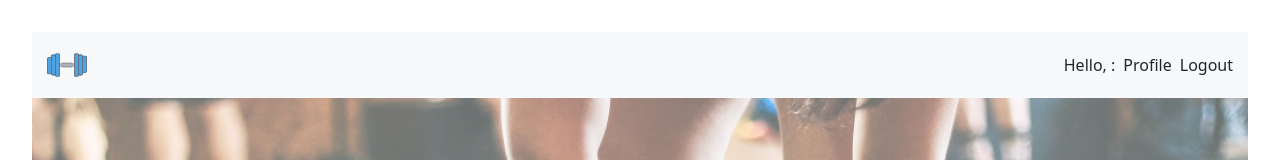
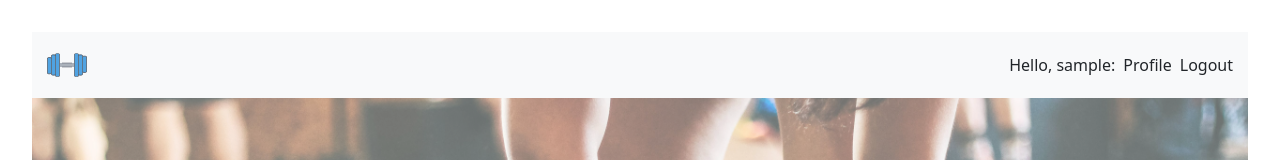
Before and after one commit to giuliainbarcelona/fitnessapp, a React (Vite) app in the folder client/: page /Login in a window 1280 px wide. Shown: the top 160 px of the page. Built offline with nearby package versions, Linux system fonts and the light colour scheme; sample sign-in values are in the browser's storage; what ldrs would draw is missing.

Commit message:
Navbar username rendering

```diff
--- a/client/src/contexts/authContext.jsx
+++ b/client/src/contexts/authContext.jsx
@@ -1,22 +1,30 @@
 import { createContext, useState, useContext } from "react";
-
+import { useEffect } from "react";
 const AuthContext = createContext();
-
 const AuthProvider = (props) => {
   const [isLoggedIn, setIsLoggedIn] = useState(!!localStorage.getItem("token"));
-  const [currentUser, setCurrentUser] = useState({});
-
+  const [currentUser, setCurrentUser] = useState(() => {
+    const storedUser = localStorage.getItem("currentUser");
+    return storedUser ? JSON.parse(storedUser) : {};
+  });
   const signIn = (user) => {
     console.log("LOGIN");
     setIsLoggedIn(true);
     setCurrentUser(user);
+    localStorage.setItem("currentUser", JSON.stringify(user));
   };
-
   const signOut = () => {
     setIsLoggedIn(false);
     setCurrentUser({});
+    localStorage.removeItem("currentUser");
+    localStorage.removeItem("token");
   };
-
+  useEffect(() => {
+    const storedUser = localStorage.getItem("currentUser");
+    if (storedUser) {
+      setCurrentUser(JSON.parse(storedUser));
+    }
+  }, []);
   return (
     <AuthContext.Provider
       value={{
@@ -29,7 +37,5 @@ const AuthProvider = (props) => {
     />
   );
 };
-
 const useAuth = () => useContext(AuthContext);
-
 export { AuthProvider, useAuth, AuthContext };
```
